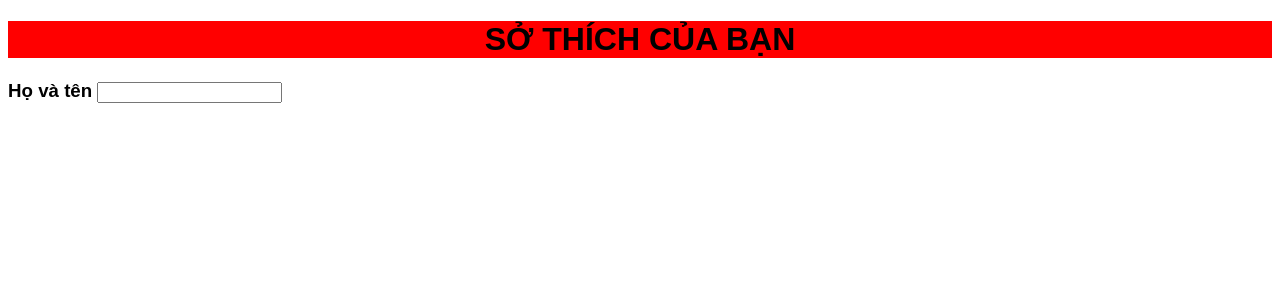
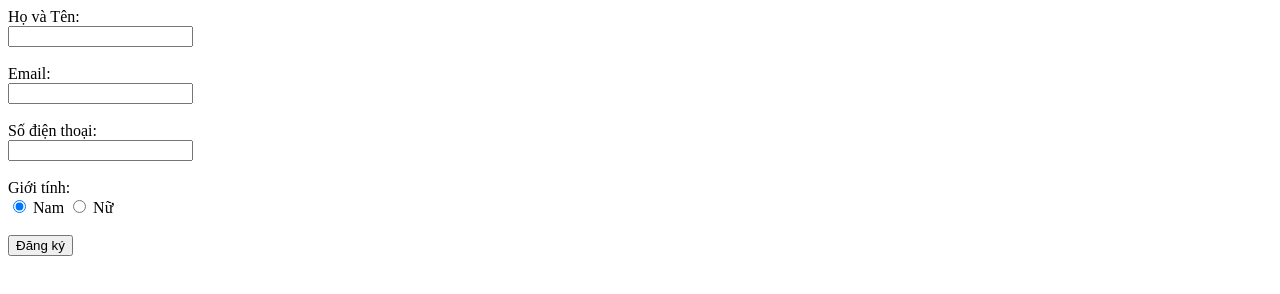
Before and after one commit to huynam-codegym/MD1.-bai1, a plain HTML site: page Taofromdongian.html in a window 1280 px wide. Drawn offline with Linux system fonts and the light colour scheme.

Commit message:
tao from

```diff
--- a/Taofromdongian.html
+++ b/Taofromdongian.html
@@ -4,13 +4,17 @@
     <meta charset="UTF-8">
     <title>Title</title>
 </head>
-<body style="font-family:arial">
-<div> <h1 style=" clor:white; text-align:center;background-color:red">SỞ THÍCH CỦA BẠN  </h1>
-    <div> <h3> Họ và tên  <input type="text" name="yourname"/><br/></h3>
-    <h
-
-    </div>
-</div>
-
+<body>
+<from action="https://demo.codegym.vn/6/registration_form/register.php" method="Post">
+    Họ và Tên:<br/>
+    <input type="text" name="name"><br/><br/>
+    Email: <br/>
+    <input type="text" name="email"> <br/><br/>
+    Số điện thoại:<br/>
+    <input type="number" name="phone"><br/><br/>
+    Giới tính:<br/>
+    <label><input name="gender" value="male" type="radio" checked/> Nam</label>
+    <label><input name="gender" value="female" type="radio"/> Nữ </label> <br/><br/>
+    <input type="submit" value="Đăng ký"
 </body>
 </html>
```
